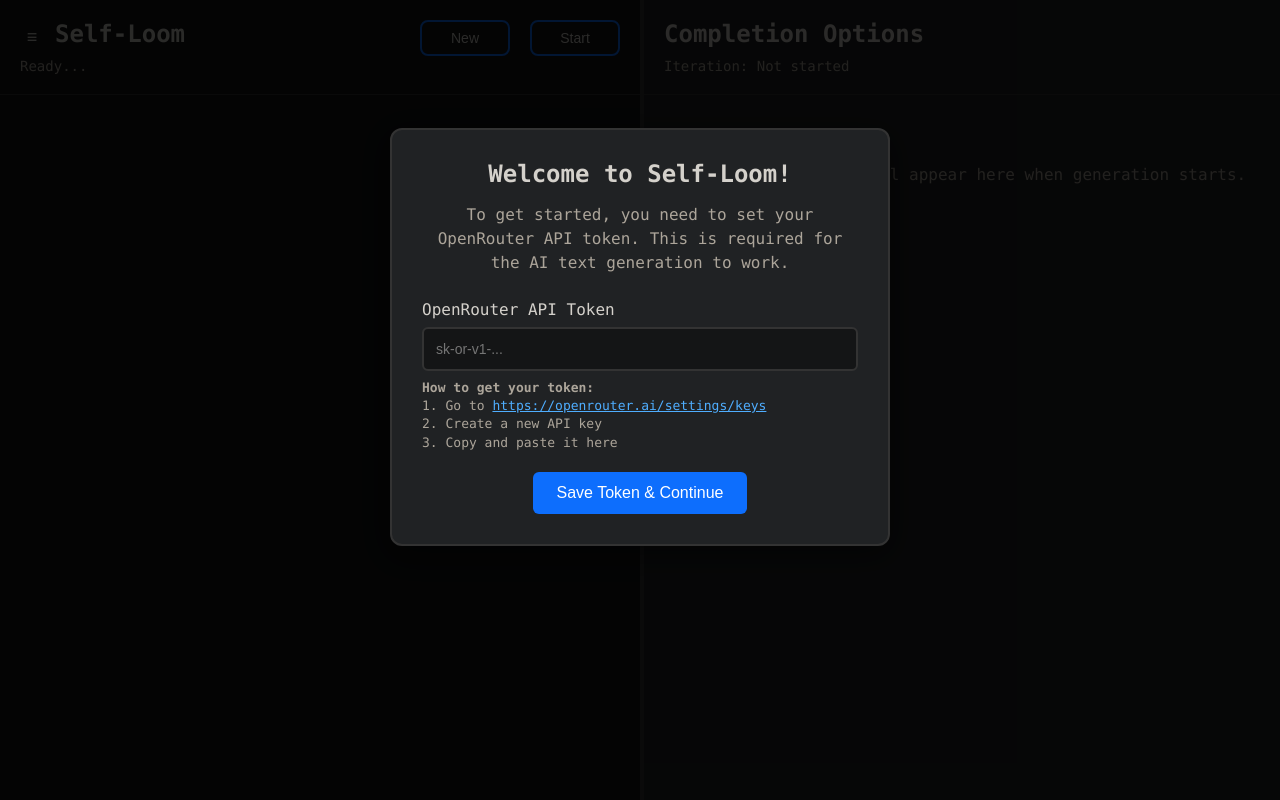
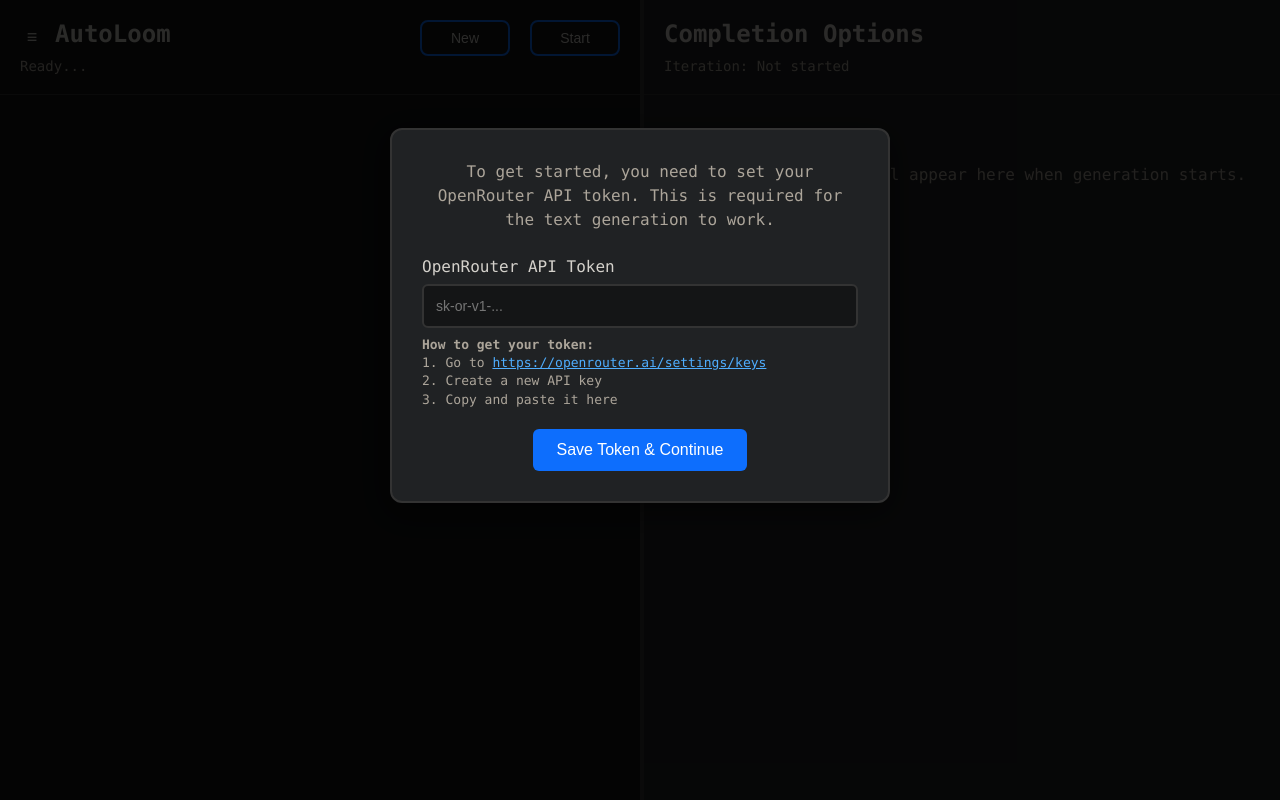
Before and after one commit to lyramakesmusic/self-loom-webui, a Flask app: page / in a window 1280 px wide. Run offline with Flask 3, Linux system fonts and the light colour scheme; data that the repository does not hold is empty.

Commit message:
autoloom

```diff
--- a/templates/index.html
+++ b/templates/index.html
@@ -3,7 +3,7 @@
 <head>
     <meta charset="UTF-8">
     <meta name="viewport" content="width=device-width, initial-scale=1.0">
-    <title>Self-Loom Text Generator</title>
+    <title>Autoloom</title>
 
     <style>
         :root {
@@ -1141,8 +1141,7 @@
     <div id="tokenModal" style="display: block; position: fixed; z-index: 2000; left: 0; top: 0; width: 100%; height: 100%; overflow: auto; background-color: rgba(0,0,0,0.8);">
         <div style="background-color: var(--bg-secondary); margin: 10% auto; padding: 30px; border: 2px solid var(--border-color); width: 90%; max-width: 500px; border-radius: 12px; box-shadow: 0 8px 32px rgba(0,0,0,0.5);">
             <div style="text-align: center; margin-bottom: 25px;">
-                <h2 style="margin: 0 0 15px 0; color: var(--text-primary); font-size: 24px;">Welcome to Self-Loom!</h2>
-                <p style="color: var(--text-secondary); margin: 0; font-size: 16px; line-height: 1.5;">To get started, you need to set your OpenRouter API token. This is required for the AI text generation to work.</p>
+                <p style="color: var(--text-secondary); margin: 0; font-size: 16px; line-height: 1.5;">To get started, you need to set your OpenRouter API token. This is required for the text generation to work.</p>
             </div>
             <form id="token-form">
                 <div style="margin-bottom: 20px;">
@@ -1240,7 +1239,7 @@
         <div class="left-panel" id="leftPanel">
             <div class="left-header">
                 <button class="toggle-sidebar" id="toggle-sidebar" onclick="toggleDocumentSidebar()">≡</button>
-                <h1>Self-Loom</h1>
+                <h1>AutoLoom</h1>
                 <div class="status" id="status">Ready...</div>
             </div>
             <div class="controls">
```
